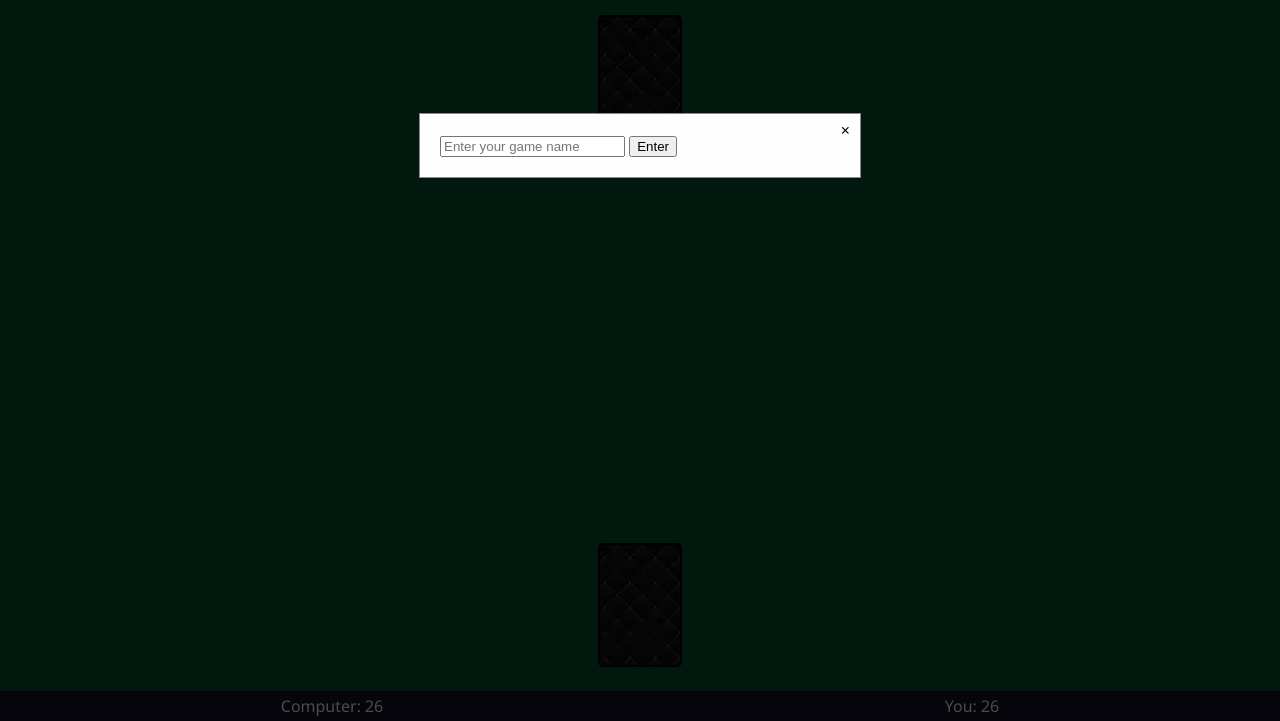
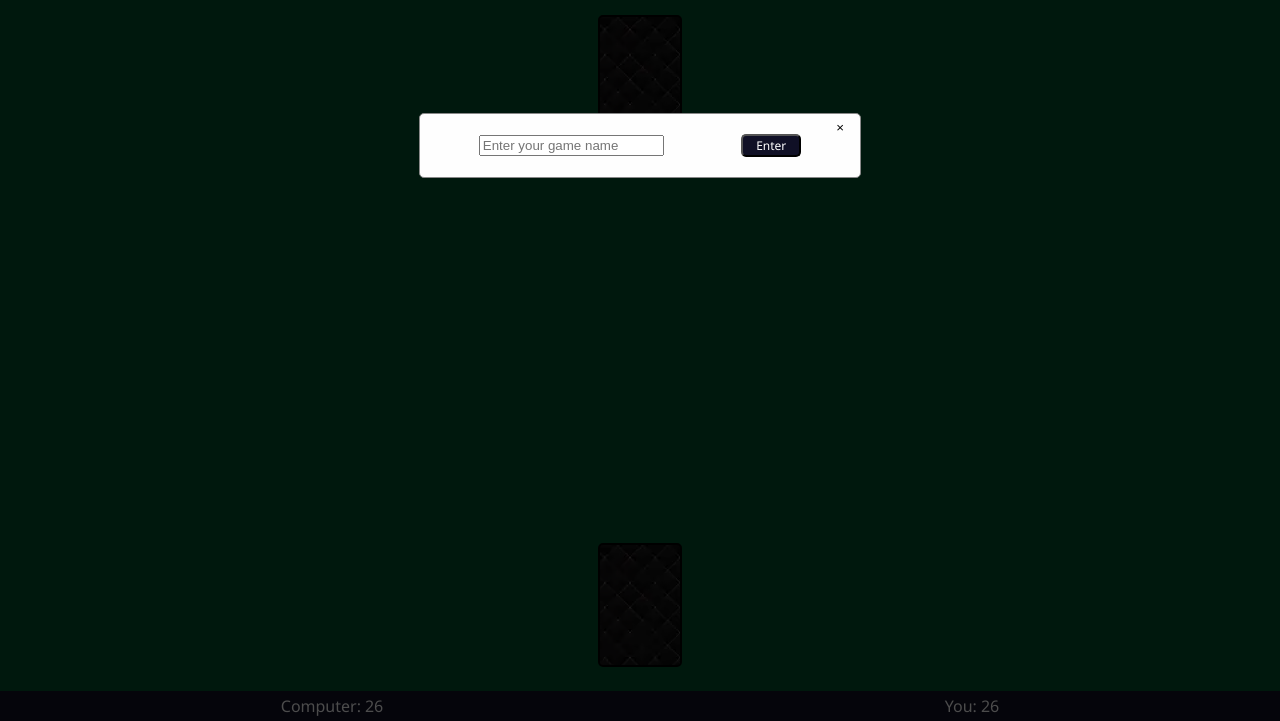
Before and after one commit to allanmozart/War-card-game, a website with bundled scripts: page index.html in a window 1280 px wide. Both pictures are taken after a click on the link "Start New Game". Shown: the part 79-800 px from the top of the page. Built offline with nearby package versions, Linux system fonts and the light colour scheme.

Commit message:
add styles to new game modal

```diff
--- a/css/navbar.css
+++ b/css/navbar.css
@@ -110,36 +110,6 @@ li {
   }
 }
 
-/* #pc-name {
-  background: green;
-  width: 100%;
-  height: 5%;
-  display: flex;
-  align-items: center;
-  justify-content: center;
-  font-size: 30px;
-  color: white;
-}
-#player-name {
-  background: green;
-  width: 100%;
-  height: 5%;
-  display: flex;
-  align-content: flex-end;
-  align-items: center;
-  justify-content: center;
-  font-size: 30px;
-  color: white;
-}
-
-#board-game {
-  height: 100%;
-  display: flex;
-  flex-direction: column;
-  justify-content: space-between;
-  align-items: center;
-} */
-
 .modal {
   display: none;
   position: fixed;
@@ -153,19 +123,40 @@ li {
 
 .modal-content {
   background-color: #fefefe;
+  border-radius: 5px;
   margin: 15% auto;
   padding: 20px;
   border: 1px solid #888;
   width: 80%;
   max-width: 400px;
   position: relative;
+  display: flex;
+  justify-content: space-around;
+  align-items: center;
 }
 
-.close {
+.modal-content > button:nth-of-type(1) {
+  font-family: "Noto Sans", sans-serif;
+  width: 60px;
+  background-color: #101026;
+  color: white;
+  border-radius: 5px;
+  font-size: 12px;
+  transition: 0.3s;
+}
+
+.modal-content > button:nth-of-type(1):hover {
+  transform: translateY(-2px);
+  cursor: pointer;
+}
+
+.modal-content > button.close {
   position: absolute;
   right: 10px;
   top: 5px;
   cursor: pointer;
+  border: none;
+  background-color: transparent;
 }
 
 /* Original animation: */
--- a/index.html
+++ b/index.html
@@ -35,7 +35,6 @@
     <main>
       <div id="myModal" class="modal">
         <div class="modal-content">
-          <span class="close" id="closeModal">&times;</span>
           <input
             type="text"
             class="nav-input"
@@ -43,6 +42,7 @@
             id="gameNameInput"
           />
           <button id="confirmGameName">Enter</button>
+          <button class="close" id="closeModal">&times;</button>
         </div>
       </div>
 
```
